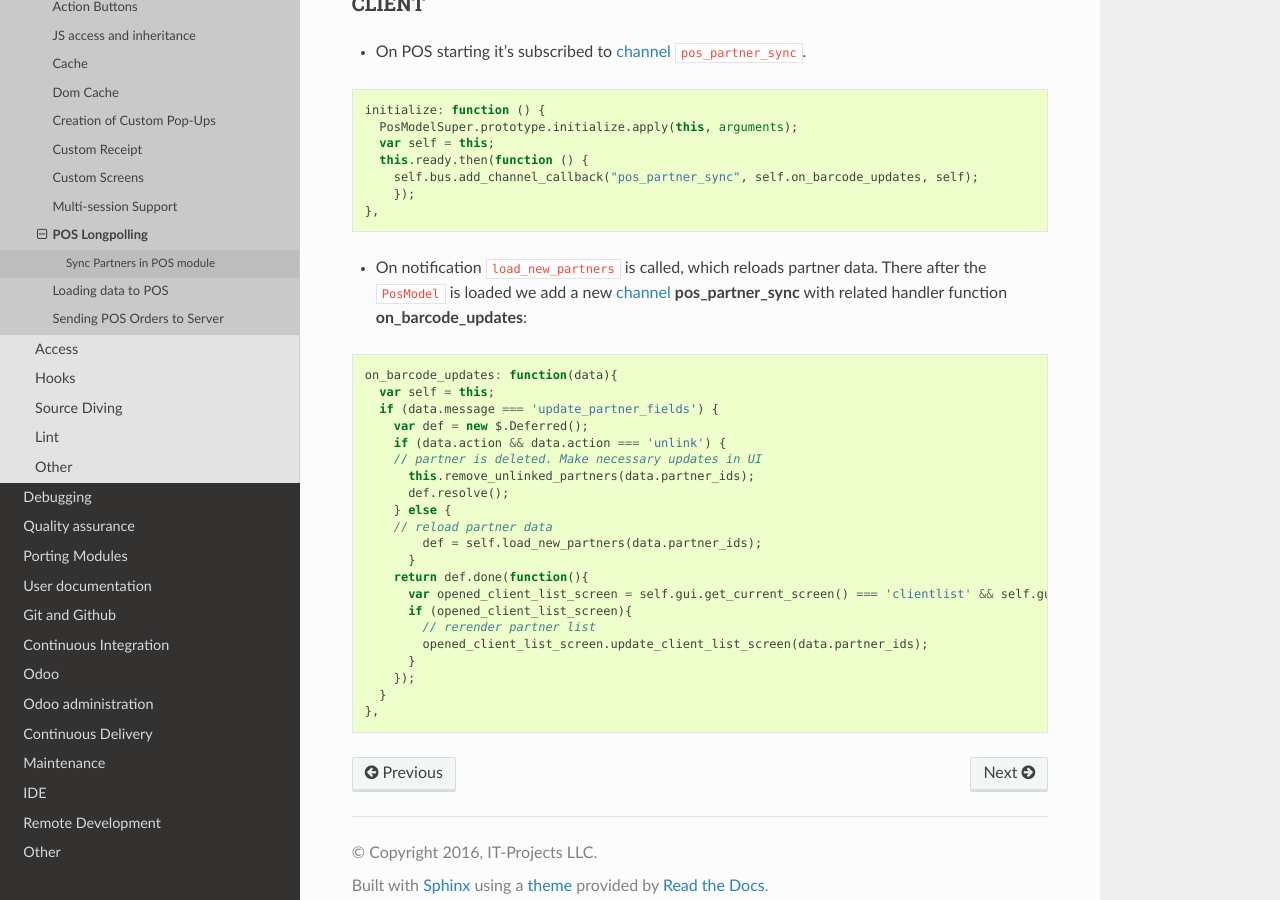
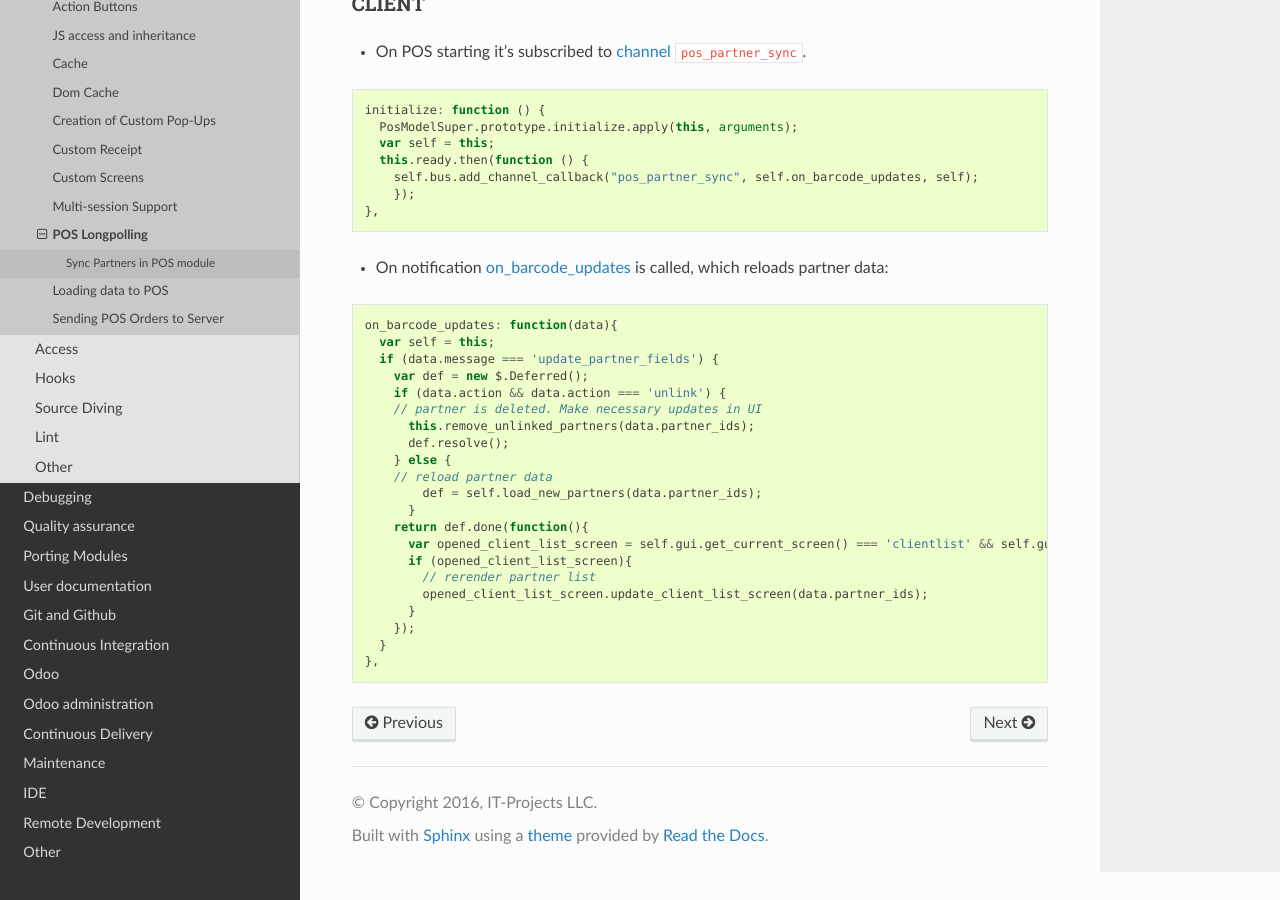
Before and after one commit to itpp-labs/odoo-development, a Sphinx documentation site: the page built from docs/dev/pos/longpolling.rst, in a window 1280 px wide and 900 px high, scrolled down 1367 px. Built offline with Sphinx 7.4.7 and the Read the Docs theme 2.0.0, drawn with Linux system fonts in a browser that asks for light colours.

Commit message:
Update longpolling.rst

```diff
--- a/docs/dev/pos/longpolling.rst
+++ b/docs/dev/pos/longpolling.rst
@@ -65,7 +65,7 @@ CLIENT
         });
     },
 
-* On notification ``load_new_partners`` is called, which reloads partner data. There after the ``PosModel`` is loaded we add a new `channel <https://github.com/it-projects-llc/pos-addons/blob/e471b4af2f062852d256d46c200e582b0f20d0ad/pos_partner_sync/static/src/js/pos_partner_sync.js#L20-L38>`__ **pos_partner_sync** with related handler function **on_barcode_updates**:
+* On notification `on_barcode_updates <https://github.com/it-projects-llc/pos-addons/blob/e471b4af2f062852d256d46c200e582b0f20d0ad/pos_partner_sync/static/src/js/pos_partner_sync.js#L20-L38>`__ is called, which reloads partner data:
 
 .. code-block:: js
 
```
